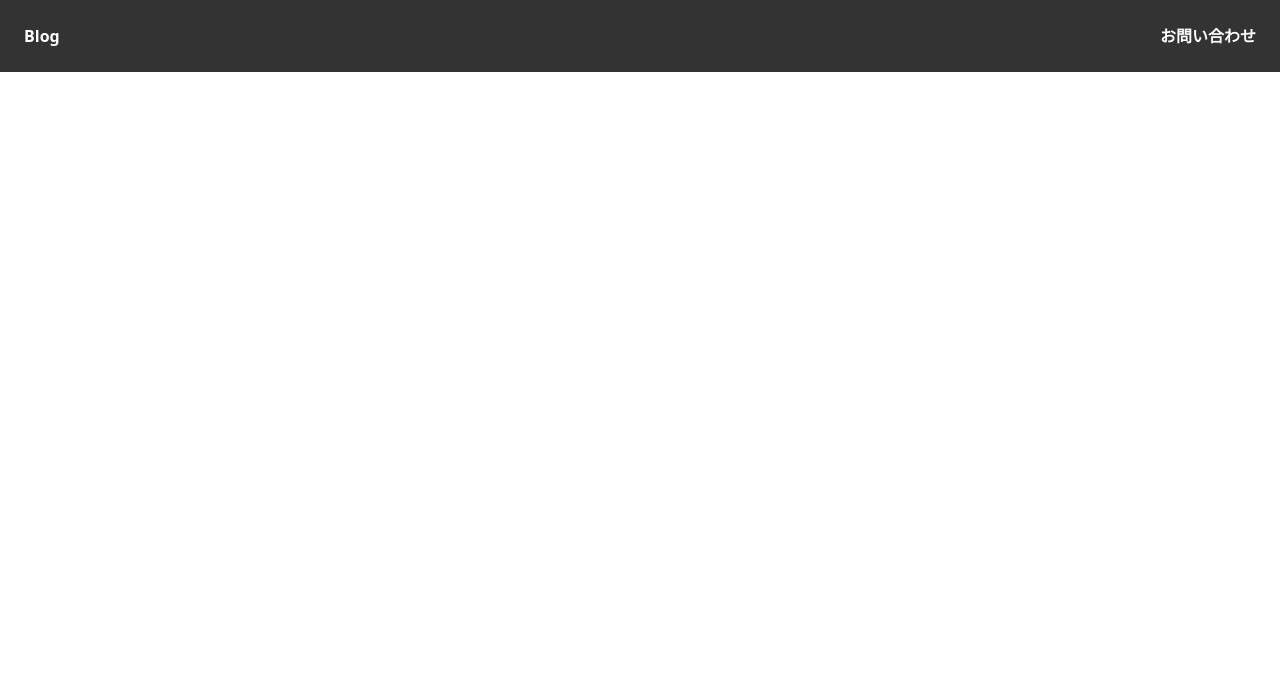
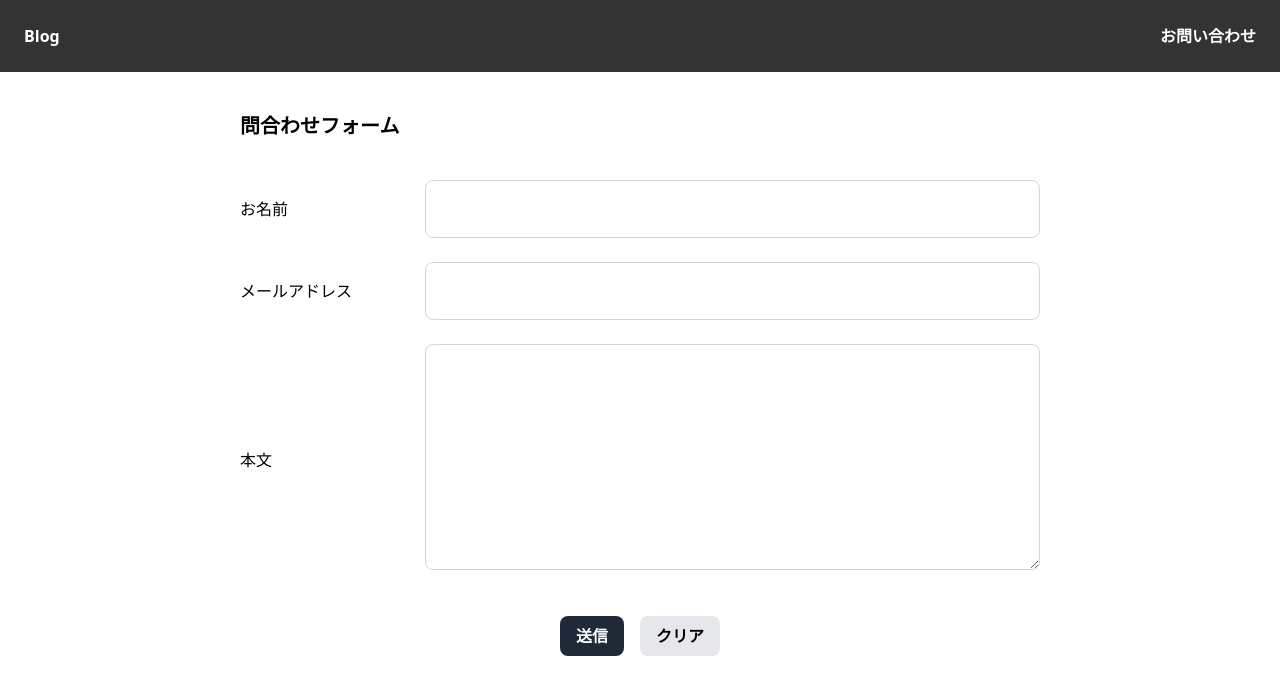
Before and after one commit to k7d0112/repeat-tesaapp, a React (Create React App) app: page /Contact in a window 1280 px wide. Before the commit this address had no page. Shown: the top 694 px of the page. Built offline with nearby package versions, Linux system fonts and the light colour scheme.

Commit message:
課題4実装

```diff
--- a/src/App.js
+++ b/src/App.js
@@ -2,6 +2,7 @@ import { Routes, Route } from 'react-router-dom';
 import Header from './Header';
 import BlogList from './Blog';
 import BlogDetailShow from './BlogDetail';
+import Form from './Contact';
 import './App.css';
 
 function App() {
@@ -11,7 +12,7 @@ function App() {
       <Routes>
         <Route path='/' element={<BlogList />} />
         <Route path='/BlogDetail/:id' element={<BlogDetailShow />} />
-        {/* <Route path='/Contact' element={<Contact />} /> */}
+        <Route path='/Contact' element={<Form />} />
       </Routes>
     </>
   );
--- a/src/Contact.js
+++ b/src/Contact.js
@@ -0,0 +1,108 @@
+import { React, useState } from 'react';
+
+export default function Form () {
+  const [name, setName] = useState('');
+  const [email, setEmail] = useState('');
+  const [contents, setContents] = useState('');
+  const [isSubmitting, setIsSubmitting] = useState(false);
+  const [errors, setError] = useState({});
+
+  const validate = () => {
+    const errors = {};
+    if (!name) {
+      errors.name = '名前は必須です';
+    } else if (name.length > 30) {
+      errors.name = '名前は30文字以内で入力してください';
+    }
+    if (!email) {
+      errors.email = 'メールアドレスは必須です';
+    } else if (!/\S+@\S+\.\S+/.test(email)) {
+      errors.email = '有効なメールアドレスを入力してください';
+    }
+    if (!contents) {
+      errors.contents = '本文は必須です';
+    } else if (contents.length > 500) {
+      errors.contents = '本文は500字以内で入力してください';
+    }
+    return errors;
+  }
+
+  const handleSubmit = async (e) => {
+    e.preventDefault();
+    const errors = validate();
+    if (Object.keys(errors).length === 0) {
+      setIsSubmitting(true);
+      try {
+        await sendForm({ name, email, contents });
+        alert('送信完了しました');
+        setName('');
+        setEmail('');
+        setContents('');
+      } catch (error) {
+        alert ('送信に失敗しました。再度お試しください。');
+      } finally {
+        setIsSubmitting(false);
+      }
+    } else {
+        setError(errors);
+    }
+  };
+
+  const handleClear = () => {
+    setName('');
+    setEmail('');
+    setContents('');
+    setError({});
+  };
+
+  const sendForm = async (formData) => {
+    try {
+      const response = await fetch ('https://1hmfpsvto6.execute-api.ap-northeast-1.amazonaws.com/dev/contacts',{
+      method: 'POST',
+      header: {
+        'Content-type': 'application/json'
+      },
+      body: JSON.stringify(formData)
+      });
+
+      if (!response.ok) {
+        throw new Error ('Network response was not ok');
+      }
+
+      const result = await response.json();
+      return result;
+    } catch (error) {
+        console.error('There was a problem with the fetch operation:',error);
+        throw error;
+    }
+  };
+
+  return (
+    <div className='max-w-[800px] mx-auto mt-10'>
+      <h2 className='text-xl font-bold'>問合わせフォーム</h2>
+      <form className='mt-10' onSubmit={handleSubmit}>
+        <dl>
+          <div className='flex justify-between items-center'>
+            <dt className='w-[240px]'><label htmlFor='name'>お名前</label></dt>
+            <dd className='w-full'><input type='text' id='name' name='name' className='border border-gray-300 rounded-lg p-4 w-full' required value={name} onChange={(e)=>setName(e.target.value)} disabled={isSubmitting} /></dd>
+          </div>
+          {errors.name && <p>{errors.name}</p>}
+          <div className='flex justify-between items-center mt-6'>
+            <dt className='w-[240px]'><label htmlFor='email'>メールアドレス</label></dt>
+            <dd className='w-full'><input type='text' id='email' name='email' className='border border-gray-300 rounded-lg p-4 w-full' required value={email} onChange={(e)=>setEmail(e.target.value)} disabled={isSubmitting} /></dd>
+          </div>
+          {errors.email && <p>{errors.email}</p>}
+          <div className='flex justify-between items-center mt-6'>
+            <dt className='w-[240px]'><label htmlFor='contents'>本文</label></dt>
+            <dd className='w-full'><textarea name='contents' id='contents' rows='8' className='border border-gray-300 rounded-lg p-4 w-full' required value={contents} onChange={(e) => setContents(e.target.value)} disabled={isSubmitting} ></textarea></dd>
+          </div>
+          {errors.contents && <p>{errors.contents}</p>}
+        </dl>
+        <div className='mt-10 flex justify-center items-center'>
+          <button type='submit' className='bg-gray-800 text-white font-bold py-2 px-4 rounded-lg' disabled={isSubmitting} >送信</button>
+          <button className='ml-4 bg-gray-200 font-bold py-2 px-4 rounded-lg' onClick={handleClear} disabled={isSubmitting} >クリア</button>
+        </div>
+      </form>
+    </div>
+  );
+}
--- a/src/Header.js
+++ b/src/Header.js
@@ -6,7 +6,7 @@ export default function Header (){
         <h1>
           <Link to='/' className='font-sans text-white font-bold'>Blog</Link>
         </h1>
-        <a href='' className='font-sans text-white font-bold'>お問い合わせ</a>
+        <Link to='/Contact' className='font-sans text-white font-bold'>お問い合わせ</Link>
       </header>
     );
 }
```
